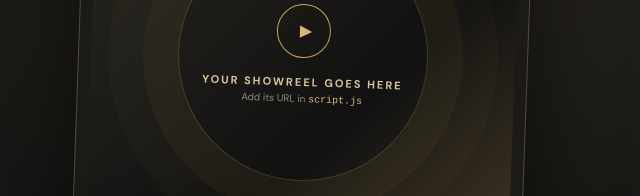
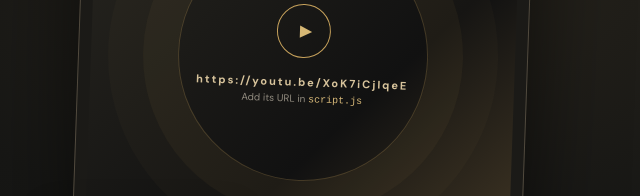
Before and after one commit to ferdinandstanley/video-editing-portfolio, a plain HTML site: page index.html in a window 1280 px wide. Shown: the part 415-611 px from the top of the page, 634-1274 px from the left. Drawn offline with nearby package versions, Linux system fonts and the light colour scheme.

Commit message:
Revise hero section and add showreel link
Updated hero section with showreel URL and refined content.

```diff
--- a/index.html
+++ b/index.html
@@ -1,7 +1,7 @@
 <!doctype html><html lang="en">
 <head><meta charset="utf-8"><meta name="viewport" content="width=device-width,initial-scale=1"><meta name="description" content="Stanley Ferdinand — Video Editor, Motion Designer and Visual Storyteller."><meta name="theme-color" content="#101010"><title>Stanley Ferdinand | Video Editor & Motion Designer</title><link rel="preconnect" href="https://fonts.googleapis.com"><link rel="preconnect" href="https://fonts.gstatic.com" crossorigin><link href="https://fonts.googleapis.com/css2?family=DM+Sans:wght@400;500;600;700&family=Playfair+Display:wght@500;600;700&display=swap" rel="stylesheet"><link rel="stylesheet" href="styles.css"><link rel="icon" type="image/png" href="favicon.png"></head>
 <body><header class="site-header"><a class="brand" href="#home"><span class="brand-mark">SF</span><span>STANLEY FERDINAND<span class="gold">.</span></span></a><button class="menu-toggle" aria-label="Toggle navigation" aria-expanded="false">☰</button><nav class="main-nav"><a href="#about">About</a><a href="#work">Selected Work</a><a href="#services">Services</a><a href="#experience">Experience</a><a href="#contact">Contact</a><a class="nav-cta" href="resume.html">Video Resume ↗</a></nav></header>
-<main><section class="hero" id="home"><div class="hero-copy"><p class="eyebrow"><i></i> AVAILABLE FOR CREATIVE PROJECTS</p><p class="hero-intro">Video Editor · Motion Designer · Visual Storyteller</p><h1>Stories deserve<br><span class="gold">to be seen.</span></h1><p class="hero-description">I turn ideas into engaging visual experiences through thoughtful editing, cinematic storytelling and motion design.</p><div class="hero-actions"><a class="button button-gold" href="#work">Explore my work ↗</a><a class="button button-outline" href="resume.html">View my resume</a></div><div class="hero-socials"><a href="https://www.linkedin.com/in/stanleyferdinand" target="_blank" rel="noopener">LinkedIn ↗</a><a href="mailto:ferdinandferdinand20@gmail.com">Email ↗</a></div></div><div class="hero-visual"><div class="reel-frame"><div class="frame-top"><b></b><b></b><b></b><small>STANLEY FERDINAND — SHOWREEL</small></div><div class="reel-placeholder"><div class="orbit"></div><div class="play-mark">▶</div><strong>YOUR SHOWREEL GOES HERE</strong><small>Add its URL in <code>script.js</code></small></div><div class="frame-bottom"><span>EDITING</span><span>STORYTELLING</span><span>MOTION</span></div></div><div class="floating-note"><span>✦</span><div><strong>Creative direction</strong><small>From concept to final cut</small></div></div></div><div class="hero-footer"><span>BASED IN LAGOS, NIGERIA</span><a href="#about">SCROLL TO EXPLORE ↓</a></div></section>
+<main><section class="hero" id="home"><div class="hero-copy"><p class="eyebrow"><i></i> AVAILABLE FOR CREATIVE PROJECTS</p><p class="hero-intro">Video Editor · Motion Designer · Visual Storyteller</p><h1>Stories deserve<br><span class="gold">to be seen.</span></h1><p class="hero-description">I turn ideas into engaging visual experiences through thoughtful editing, cinematic storytelling and motion design.</p><div class="hero-actions"><a class="button button-gold" href="#work">Explore my work ↗</a><a class="button button-outline" href="resume.html">View my resume</a></div><div class="hero-socials"><a href="https://www.linkedin.com/in/stanleyferdinand" target="_blank" rel="noopener">LinkedIn ↗</a><a href="mailto:ferdinandferdinand20@gmail.com">Email ↗</a></div></div><div class="hero-visual"><div class="reel-frame"><div class="frame-top"><b></b><b></b><b></b><small>STANLEY FERDINAND — SHOWREEL</small></div><div class="reel-placeholder"><div class="orbit"></div><div class="play-mark">▶</div><strong>https://youtu.be/XoK7iCjIqeE</strong><small>Add its URL in <code>script.js</code></small></div><div class="frame-bottom"><span>EDITING</span><span>STORYTELLING</span><span>MOTION</span></div></div><div class="floating-note"><span>✦</span><div><strong>Creative direction</strong><small>From concept to final cut</small></div></div></div><div class="hero-footer"><span>BASED IN LAGOS, NIGERIA</span><a href="#about">SCROLL TO EXPLORE ↓</a></div></section>
 <section class="section about-section" id="about"><div class="section-kicker">01 / ABOUT ME</div><div class="about-grid"><h2>Creative thinking.<br><span class="muted">Purposeful editing.</span></h2><div class="about-copy"><h3>I bring stories to life through visuals, rhythm and detail.</h3><p>I am a video editor and creative professional with over six years of experience producing digital content, promotional videos, motion graphics and visual assets for brands, businesses and online audiences.</p><p>My background in graphic design strengthens my approach to composition, typography, colour and visual storytelling. I enjoy taking a project from its raw materials to a polished final edit, while keeping the audience and message at the centre.</p><div class="stats-row"><div><strong>6+</strong><small>Years in creative work</small></div><div><strong>Video</strong><small>Editing & production</small></div><div><strong>Lagos</strong><small>Nigeria</small></div></div></div></div></section>
 <section class="section work-section" id="work"><div class="section-kicker">02 / SELECTED WORK</div><div class="section-heading"><div><h2>Made to <span class="gold">make an impact.</span></h2><p>A selection of video projects and creative work. Replace the starter cards with your published videos.</p></div><span class="work-count" id="work-count">00 PROJECTS</span></div><div class="filters" id="project-filters"><button class="filter-button active" data-filter="all">All work</button><button class="filter-button" data-filter="commercial">Commercial</button><button class="filter-button" data-filter="social">Social media</button><button class="filter-button" data-filter="storytelling">Storytelling</button><button class="filter-button" data-filter="motion">Motion graphics</button><button class="filter-button" data-filter="youtube">YouTube</button></div><div class="project-grid" id="project-grid"></div><p class="gallery-note">These are editable starter entries, not claims of completed projects. Add your real titles, thumbnails and links in <code>script.js</code>.</p></section>
 <section class="showreel-section"><div class="showreel-inner"><div><div class="section-kicker">03 / SHOWREEL</div><h2>A few seconds can<br>say <span class="gold">a lot.</span></h2><p>Your showreel is the quickest way for a client or recruiter to understand your editing style. Add a compilation of your strongest work.</p></div><div class="showreel-player" id="showreel-player"><div class="showreel-play">▶</div><strong>FEATURED SHOWREEL</strong><small>Add showreel URL in script.js</small></div></div></section>
```
